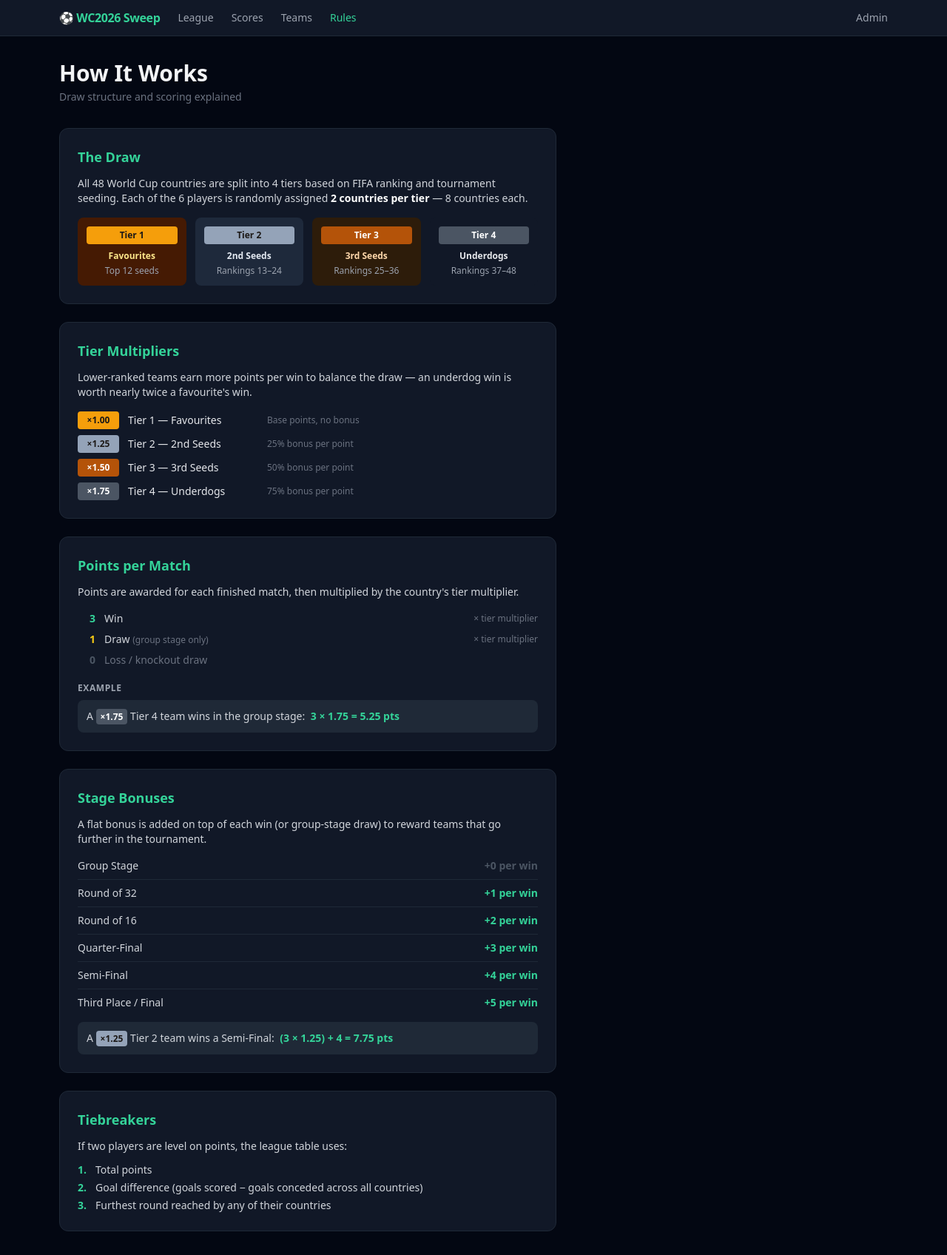
After one commit to elliotseymour97/worldcup-sweepstake, a Flask app: page /rules in a window 1280 px wide. The commit adds this page. Shown: the whole page at 74% size. Run offline with Flask 3, Linux system fonts and the light colour scheme; some libraries are stand-ins or nearby versions.

Commit message:
Rules page and additions to league table

```diff
--- a/points.py
+++ b/points.py
@@ -61,6 +61,7 @@ def country_stats(country):
     gf = ga = 0
     pts = 0.0
     furthest = 0
+    played = wins = draws = losses = 0
 
     all_matches = country.home_matches + country.away_matches
     for match in all_matches:
@@ -78,7 +79,16 @@ def country_stats(country):
         if round_val > furthest:
             furthest = round_val
 
-    return {'points': pts, 'gf': gf, 'ga': ga, 'furthest': furthest}
+        played += 1
+        if scored > conceded:
+            wins += 1
+        elif scored == conceded and match.stage == 'GROUP_STAGE':
+            draws += 1
+        else:
+            losses += 1
+
+    return {'points': pts, 'gf': gf, 'ga': ga, 'furthest': furthest,
+            'played': played, 'wins': wins, 'draws': draws, 'losses': losses}
 
 
 def player_standings():
@@ -88,18 +98,27 @@ def player_standings():
     for player in players:
         pts = 0.0
         gf = ga = furthest = 0
+        played = wins = draws = losses = 0
 
         for country in player.countries:
             stats = country_stats(country)
             pts     += stats['points']
             gf      += stats['gf']
             ga      += stats['ga']
+            played  += stats['played']
+            wins    += stats['wins']
+            draws   += stats['draws']
+            losses  += stats['losses']
             if stats['furthest'] > furthest:
                 furthest = stats['furthest']
 
         rows.append({
             'player':   player,
             'points':   round(pts, 2),
+            'played':   played,
+            'wins':     wins,
+            'draws':    draws,
+            'losses':   losses,
             'gf':       gf,
             'ga':       ga,
             'gd':       gf - ga,
--- a/routes/main.py
+++ b/routes/main.py
@@ -21,3 +21,8 @@ def league():
 @main_bp.route('/league/standings')
 def league_standings():
     return render_template('_standings_partial.html', standings=_build_standings())
+
+
+@main_bp.route('/rules')
+def rules():
+    return render_template('rules.html')
--- a/templates/base.html
+++ b/templates/base.html
@@ -21,6 +21,7 @@
       <a href="/"       class="text-sm hover:text-emerald-400 transition-colors {% if request.path == '/' %}text-emerald-400{% else %}text-gray-400{% endif %}">League</a>
       <a href="/scores" class="text-sm hover:text-emerald-400 transition-colors {% if request.path.startswith('/scores') %}text-emerald-400{% else %}text-gray-400{% endif %}">Scores</a>
       <a href="/teams"  class="text-sm hover:text-emerald-400 transition-colors {% if request.path == '/teams' %}text-emerald-400{% else %}text-gray-400{% endif %}">Teams</a>
+      <a href="/rules"  class="text-sm hover:text-emerald-400 transition-colors {% if request.path == '/rules' %}text-emerald-400{% else %}text-gray-400{% endif %}">Rules</a>
       <a href="/admin"  class="text-sm hover:text-emerald-400 transition-colors ml-auto {% if request.path.startswith('/admin') %}text-emerald-400{% else %}text-gray-400{% endif %}">Admin</a>
     </div>
   </nav>
--- /dev/null
+++ b/templates/rules.html
@@ -0,0 +1,135 @@
+{% extends 'base.html' %}
+{% block title %}Rules – WC 2026 Sweep{% endblock %}
+{% block content %}
+
+<h1 class="text-3xl font-bold mb-1">How It Works</h1>
+<p class="text-gray-500 text-sm mb-8">Draw structure and scoring explained</p>
+
+<div class="space-y-6 max-w-2xl">
+
+  {# ── The Draw ── #}
+  <div class="bg-gray-900 rounded-xl border border-gray-800 p-6">
+    <h2 class="text-lg font-bold mb-3 text-emerald-400">The Draw</h2>
+    <p class="text-gray-300 text-sm mb-4">
+      All 48 World Cup countries are split into 4 tiers based on FIFA ranking and tournament seeding.
+      Each of the 6 players is randomly assigned <span class="font-semibold text-white">2 countries per tier</span> — 8 countries each.
+    </p>
+    <div class="grid grid-cols-2 sm:grid-cols-4 gap-3">
+      <div class="rounded-lg p-3 text-center" style="background:#451a03">
+        <span class="tier-badge-1 text-xs font-bold px-2 py-1 rounded block mb-2">Tier 1</span>
+        <p class="text-xs text-amber-200 font-semibold">Favourites</p>
+        <p class="text-xs text-gray-400 mt-1">Top 12 seeds</p>
+      </div>
+      <div class="rounded-lg p-3 text-center" style="background:#1e293b">
+        <span class="tier-badge-2 text-xs font-bold px-2 py-1 rounded block mb-2">Tier 2</span>
+        <p class="text-xs text-slate-200 font-semibold">2nd Seeds</p>
+        <p class="text-xs text-gray-400 mt-1">Rankings 13–24</p>
+      </div>
+      <div class="rounded-lg p-3 text-center" style="background:#2d1c0a">
+        <span class="tier-badge-3 text-xs font-bold px-2 py-1 rounded block mb-2">Tier 3</span>
+        <p class="text-xs text-orange-200 font-semibold">3rd Seeds</p>
+        <p class="text-xs text-gray-400 mt-1">Rankings 25–36</p>
+      </div>
+      <div class="rounded-lg p-3 text-center" style="background:#111827">
+        <span class="tier-badge-4 text-xs font-bold px-2 py-1 rounded block mb-2">Tier 4</span>
+        <p class="text-xs text-gray-200 font-semibold">Underdogs</p>
+        <p class="text-xs text-gray-400 mt-1">Rankings 37–48</p>
+      </div>
+    </div>
+  </div>
+
+  {# ── Multipliers ── #}
+  <div class="bg-gray-900 rounded-xl border border-gray-800 p-6">
+    <h2 class="text-lg font-bold mb-3 text-emerald-400">Tier Multipliers</h2>
+    <p class="text-gray-300 text-sm mb-4">
+      Lower-ranked teams earn more points per win to balance the draw — an underdog win is worth nearly twice a favourite's win.
+    </p>
+    <div class="space-y-2">
+      {% for tier, label, mult, desc in [
+          (1, 'Tier 1 — Favourites',  '×1.00', 'Base points, no bonus'),
+          (2, 'Tier 2 — 2nd Seeds',   '×1.25', '25% bonus per point'),
+          (3, 'Tier 3 — 3rd Seeds',   '×1.50', '50% bonus per point'),
+          (4, 'Tier 4 — Underdogs',   '×1.75', '75% bonus per point'),
+      ] %}
+      <div class="flex items-center gap-3 text-sm">
+        <span class="tier-badge-{{ tier }} text-xs font-bold px-2 py-1 rounded w-14 text-center">{{ mult }}</span>
+        <span class="text-gray-200 w-44">{{ label }}</span>
+        <span class="text-gray-500 text-xs">{{ desc }}</span>
+      </div>
+      {% endfor %}
+    </div>
+  </div>
+
+  {# ── Points per match ── #}
+  <div class="bg-gray-900 rounded-xl border border-gray-800 p-6">
+    <h2 class="text-lg font-bold mb-3 text-emerald-400">Points per Match</h2>
+    <p class="text-gray-300 text-sm mb-4">
+      Points are awarded for each finished match, then multiplied by the country's tier multiplier.
+    </p>
+    <div class="space-y-2 mb-5">
+      <div class="flex items-center gap-3 text-sm">
+        <span class="text-emerald-400 font-bold w-6 text-right">3</span>
+        <span class="text-gray-300">Win</span>
+        <span class="text-gray-500 text-xs ml-auto">× tier multiplier</span>
+      </div>
+      <div class="flex items-center gap-3 text-sm">
+        <span class="text-yellow-400 font-bold w-6 text-right">1</span>
+        <span class="text-gray-300">Draw <span class="text-gray-500 text-xs">(group stage only)</span></span>
+        <span class="text-gray-500 text-xs ml-auto">× tier multiplier</span>
+      </div>
+      <div class="flex items-center gap-3 text-sm">
+        <span class="text-gray-600 font-bold w-6 text-right">0</span>
+        <span class="text-gray-500">Loss / knockout draw</span>
+      </div>
+    </div>
+
+    <p class="text-gray-400 text-xs font-semibold uppercase tracking-wider mb-2">Example</p>
+    <div class="bg-gray-800 rounded-lg p-3 text-sm text-gray-300">
+      A <span class="tier-badge-4 text-xs font-bold px-1.5 py-0.5 rounded">×1.75</span> Tier 4 team wins in the group stage:
+      <span class="text-emerald-400 font-bold ml-1">3 × 1.75 = 5.25 pts</span>
+    </div>
+  </div>
+
+  {# ── Stage bonuses ── #}
+  <div class="bg-gray-900 rounded-xl border border-gray-800 p-6">
+    <h2 class="text-lg font-bold mb-3 text-emerald-400">Stage Bonuses</h2>
+    <p class="text-gray-300 text-sm mb-4">
+      A flat bonus is added on top of each win (or group-stage draw) to reward teams that go further in the tournament.
+    </p>
+    <div class="space-y-2">
+      {% for stage, bonus in [
+          ('Group Stage',    0),
+          ('Round of 32',    1),
+          ('Round of 16',    2),
+          ('Quarter-Final',  3),
+          ('Semi-Final',     4),
+          ('Third Place / Final', 5),
+      ] %}
+      <div class="flex items-center justify-between text-sm border-b border-gray-800 pb-2 last:border-0 last:pb-0">
+        <span class="text-gray-300">{{ stage }}</span>
+        <span class="font-bold {% if bonus == 0 %}text-gray-600{% else %}text-emerald-400{% endif %}">
+          +{{ bonus }} per win
+        </span>
+      </div>
+      {% endfor %}
+    </div>
+    <div class="bg-gray-800 rounded-lg p-3 text-sm text-gray-300 mt-4">
+      A <span class="tier-badge-2 text-xs font-bold px-1.5 py-0.5 rounded">×1.25</span> Tier 2 team wins a Semi-Final:
+      <span class="text-emerald-400 font-bold ml-1">(3 × 1.25) + 4 = 7.75 pts</span>
+    </div>
+  </div>
+
+  {# ── Tiebreakers ── #}
+  <div class="bg-gray-900 rounded-xl border border-gray-800 p-6">
+    <h2 class="text-lg font-bold mb-3 text-emerald-400">Tiebreakers</h2>
+    <p class="text-gray-300 text-sm mb-3">If two players are level on points, the league table uses:</p>
+    <ol class="space-y-1 text-sm">
+      <li class="flex gap-3"><span class="text-emerald-400 font-bold">1.</span><span class="text-gray-300">Total points</span></li>
+      <li class="flex gap-3"><span class="text-emerald-400 font-bold">2.</span><span class="text-gray-300">Goal difference (goals scored − goals conceded across all countries)</span></li>
+      <li class="flex gap-3"><span class="text-emerald-400 font-bold">3.</span><span class="text-gray-300">Furthest round reached by any of their countries</span></li>
+    </ol>
+  </div>
+
+</div>
+
+{% endblock %}
```
Also changed, not shown: templates/_standings_partial.html (+14 -6 lines).
